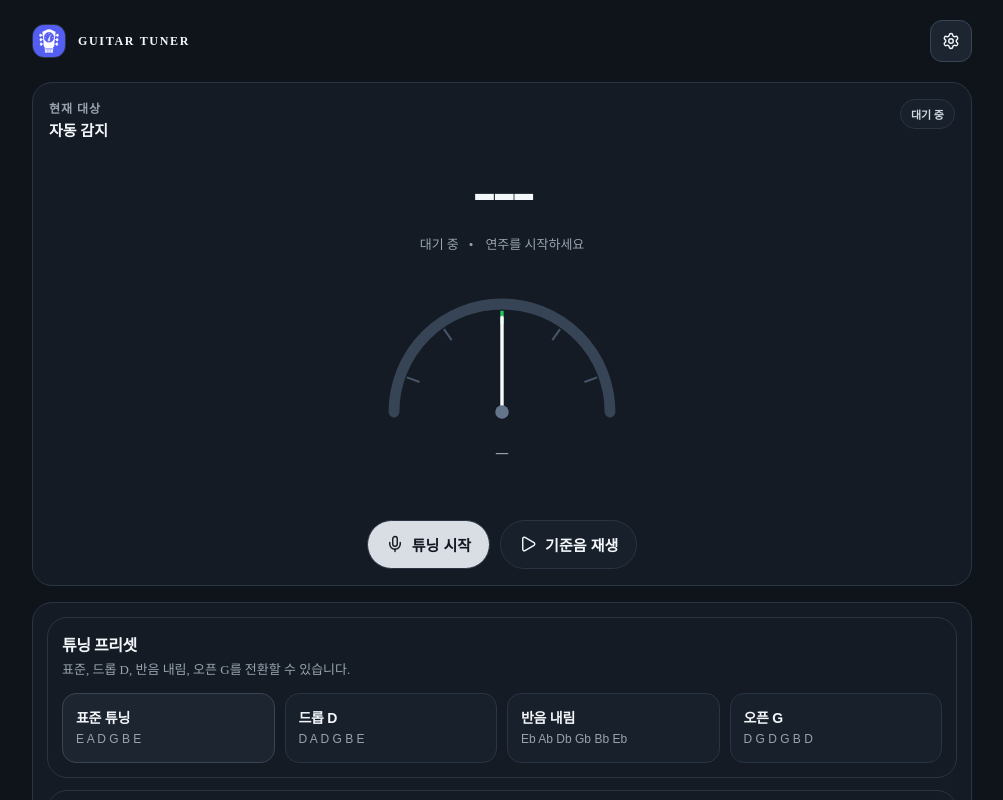
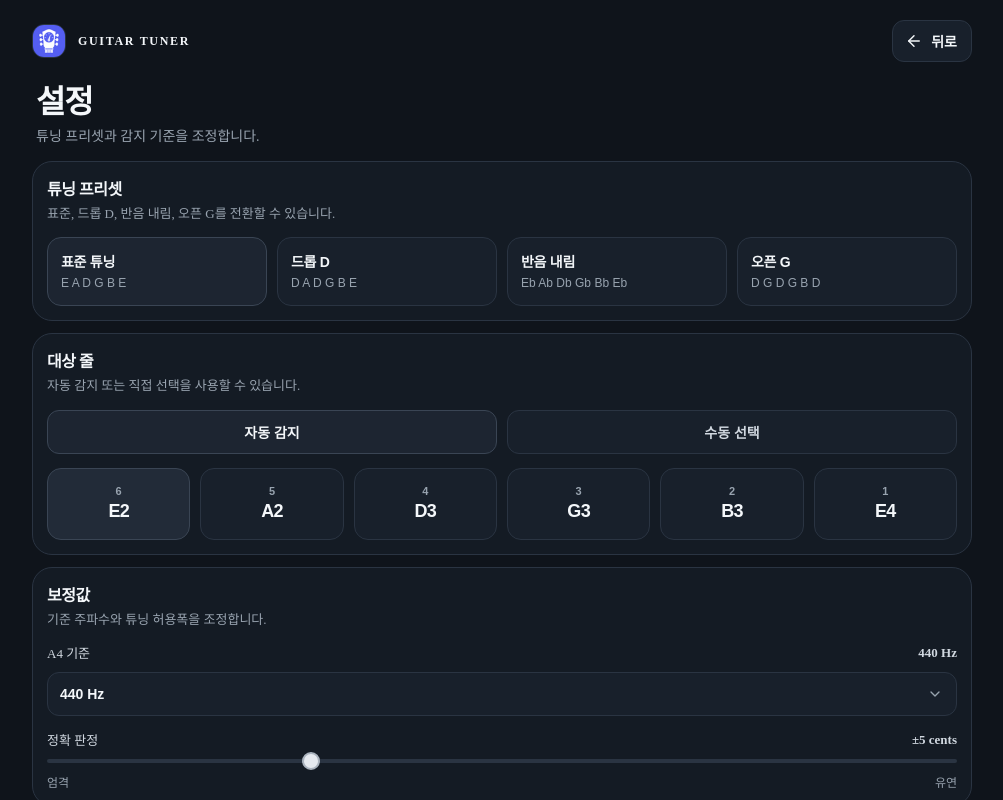
Before and after one commit to Codiving/guitar-tuner, a React (Vite) app: page / in a window 1280 px wide. Both pictures are taken after a click on the button "설정". Shown: the whole page, without its empty margins (138-1141 px from the left). Built offline with nearby package versions, Linux system fonts and the light colour scheme.

Commit message:
Turn settings panel into a settings page

```diff
--- a/src/App.css
+++ b/src/App.css
@@ -112,7 +112,23 @@
   transition: color 160ms ease, border-color 160ms ease, background 160ms ease;
 }
 
+.settings-back {
+  display: inline-flex;
+  align-items: center;
+  gap: 8px;
+  min-height: 42px;
+  padding: 0 14px 0 12px;
+  border: 1px solid var(--border);
+  border-radius: 12px;
+  background: var(--surface-2);
+  color: var(--text);
+  font-size: 14px;
+  font-weight: 700;
+  cursor: pointer;
+}
+
 .settings-toggle svg,
+.settings-back svg,
 .btn-icon,
 .error-icon svg {
   width: 18px;
@@ -416,6 +432,29 @@
   padding: 14px;
 }
 
+.settings-page {
+  display: grid;
+  gap: 14px;
+}
+
+.settings-hero {
+  display: grid;
+  gap: 6px;
+  padding: 4px 4px 0;
+}
+
+.settings-hero h2 {
+  font-size: clamp(1.6rem, 2.6vw, 2rem);
+  line-height: 1.05;
+  letter-spacing: -0.04em;
+}
+
+.settings-hero p {
+  color: var(--text-muted);
+  font-size: 14px;
+  line-height: 1.5;
+}
+
 .settings-body {
   display: grid;
   gap: 12px;
@@ -432,7 +471,8 @@
   gap: 4px;
 }
 
-.panel-heading h2 {
+.panel-heading h2,
+.panel-heading h3 {
   font-size: 16px;
   letter-spacing: -0.03em;
 }
@@ -727,6 +767,12 @@
     letter-spacing: 0.12em;
   }
 
+  .settings-back {
+    min-height: 40px;
+    padding-inline: 10px;
+    font-size: 13px;
+  }
+
   .tuner-panel,
   .settings-panel,
   .panel {
--- a/src/App.jsx
+++ b/src/App.jsx
@@ -1,5 +1,5 @@
 import { useCallback, useEffect, useRef, useState } from 'react';
-import { ChevronDown, CircleAlert, Mic, Play, Settings, Square } from 'lucide-react';
+import { ArrowLeft, ChevronDown, CircleAlert, Mic, Play, Settings, Square } from 'lucide-react';
 import { usePitchDetection } from './hooks/usePitchDetection';
 import { useLocalStorage } from './hooks/useLocalStorage';
 import { TuningMeter } from './components/TuningMeter';
@@ -48,7 +48,7 @@ export default function App() {
   const [selectedStringNumber, setSelectedStringNumber] = useLocalStorage('gt-selected-string', 6);
   const [referenceA4, setReferenceA4] = useLocalStorage('gt-reference-a4', 440);
   const [centsTolerance, setCentsTolerance] = useLocalStorage('gt-cents-tolerance', 5);
-  const [settingsOpen, setSettingsOpen] = useState(false);
+  const [activeView, setActiveView] = useState('tuner');
 
   const preset = TUNING_PRESETS.find((item) => item.id === presetId) ?? TUNING_PRESETS[0];
   const tuningStrings = preset.strings;
@@ -133,8 +133,11 @@ export default function App() {
     setSelectedStringNumber(stringNumber);
   };
 
+  const openSettings = () => setActiveView('settings');
+  const closeSettings = () => setActiveView('tuner');
+
   return (
-    <div className="app-shell">
+    <div className={`app-shell ${activeView === 'settings' ? 'settings-view' : ''}`}>
       <header className="topbar">
         <div className="brand-block">
           <img src="/favicon-48.png" width="28" height="28" alt="" className="logo-icon" />
@@ -144,20 +147,21 @@ export default function App() {
         </div>
 
         <div className="header-actions">
-          <button
-            type="button"
-            className={`settings-toggle ${settingsOpen ? 'active' : ''}`}
-            onClick={() => setSettingsOpen((value) => !value)}
-            aria-expanded={settingsOpen}
-            aria-controls="tuner-settings"
-            aria-label="설정"
-          >
+          {activeView === 'settings' ? (
+            <button type="button" className="settings-back" onClick={closeSettings} aria-label="뒤로">
+              <ArrowLeft aria-hidden="true" />
+              <span>뒤로</span>
+            </button>
+          ) : (
+            <button type="button" className="settings-toggle" onClick={openSettings} aria-label="설정">
               <Settings aria-hidden="true" />
             </button>
+          )}
         </div>
       </header>
 
       <main className="workspace">
+        {activeView === 'tuner' ? (
           <section className="tuner-panel">
             <div className="tuner-topline">
               <div className="hero-title-row">
@@ -211,16 +215,17 @@ export default function App() {
               </>
             )}
           </section>
+        ) : (
+          <section className="settings-page" aria-labelledby="settings-title">
+            <div className="settings-hero">
+              <h2 id="settings-title">설정</h2>
+              <p>튜닝 프리셋과 감지 기준을 조정합니다.</p>
+            </div>
 
-        <section
-          id="tuner-settings"
-          className={`settings-panel ${settingsOpen ? 'is-open' : 'is-closed'}`}
-          hidden={!settingsOpen}
-        >
             <div className="settings-body">
               <div className="panel">
                 <div className="panel-heading">
-                <h2>튜닝 프리셋</h2>
+                  <h3>튜닝 프리셋</h3>
                   <p>표준, 드롭 D, 반음 내림, 오픈 G를 전환할 수 있습니다.</p>
                 </div>
                 <div className="preset-list">
@@ -240,7 +245,7 @@ export default function App() {
 
               <div className="panel">
                 <div className="panel-heading">
-                <h2>대상 줄</h2>
+                  <h3>대상 줄</h3>
                   <p>자동 감지 또는 직접 선택을 사용할 수 있습니다.</p>
                 </div>
 
@@ -282,7 +287,7 @@ export default function App() {
 
               <div className="panel">
                 <div className="panel-heading">
-                <h2>보정값</h2>
+                  <h3>보정값</h3>
                   <p>기준 주파수와 튜닝 허용폭을 조정합니다.</p>
                 </div>
 
@@ -331,6 +336,7 @@ export default function App() {
               </div>
             </div>
           </section>
+        )}
       </main>
     </div>
   );
```
Lines whose indentation alone changed are shown as unchanged.
